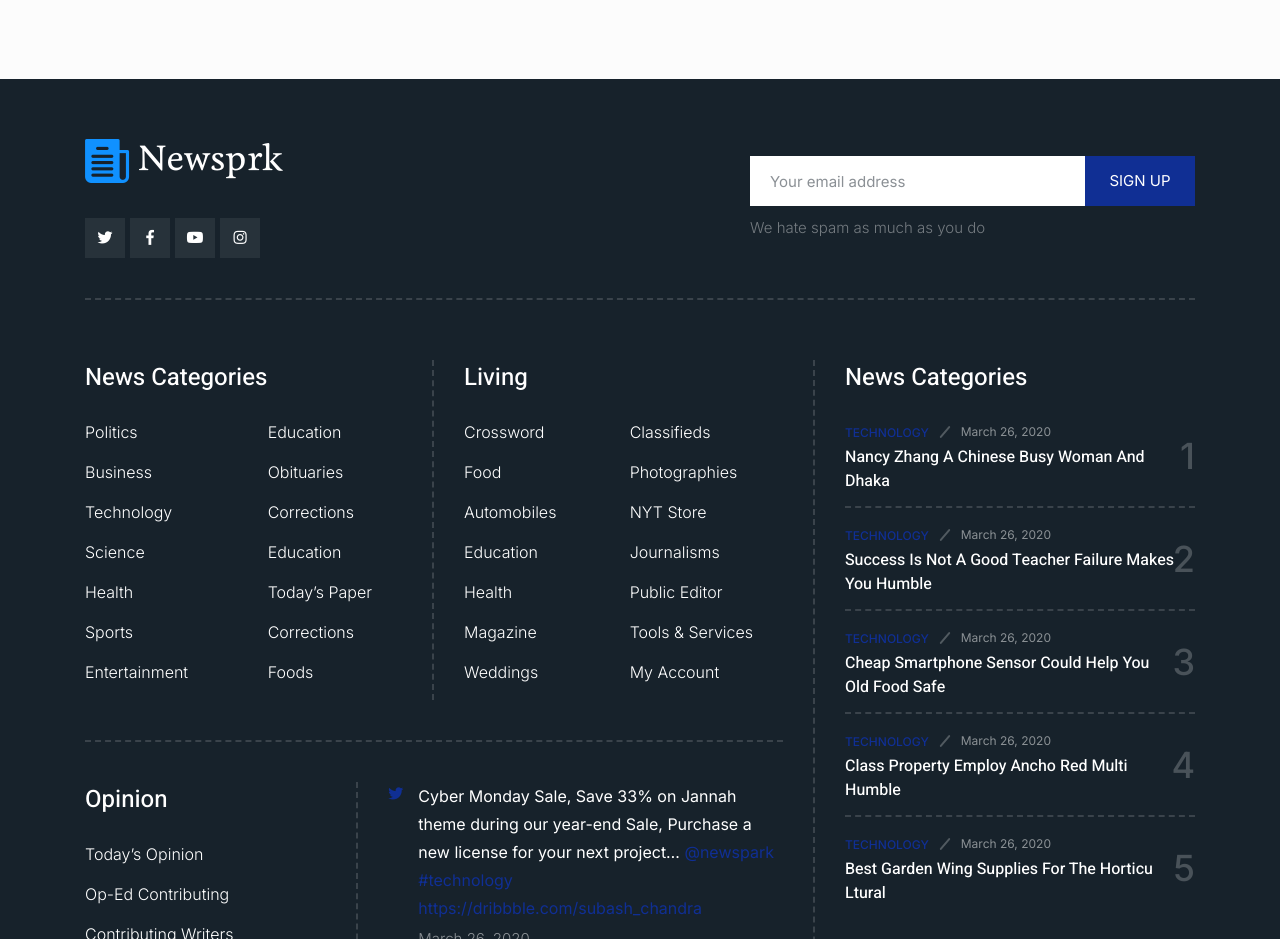
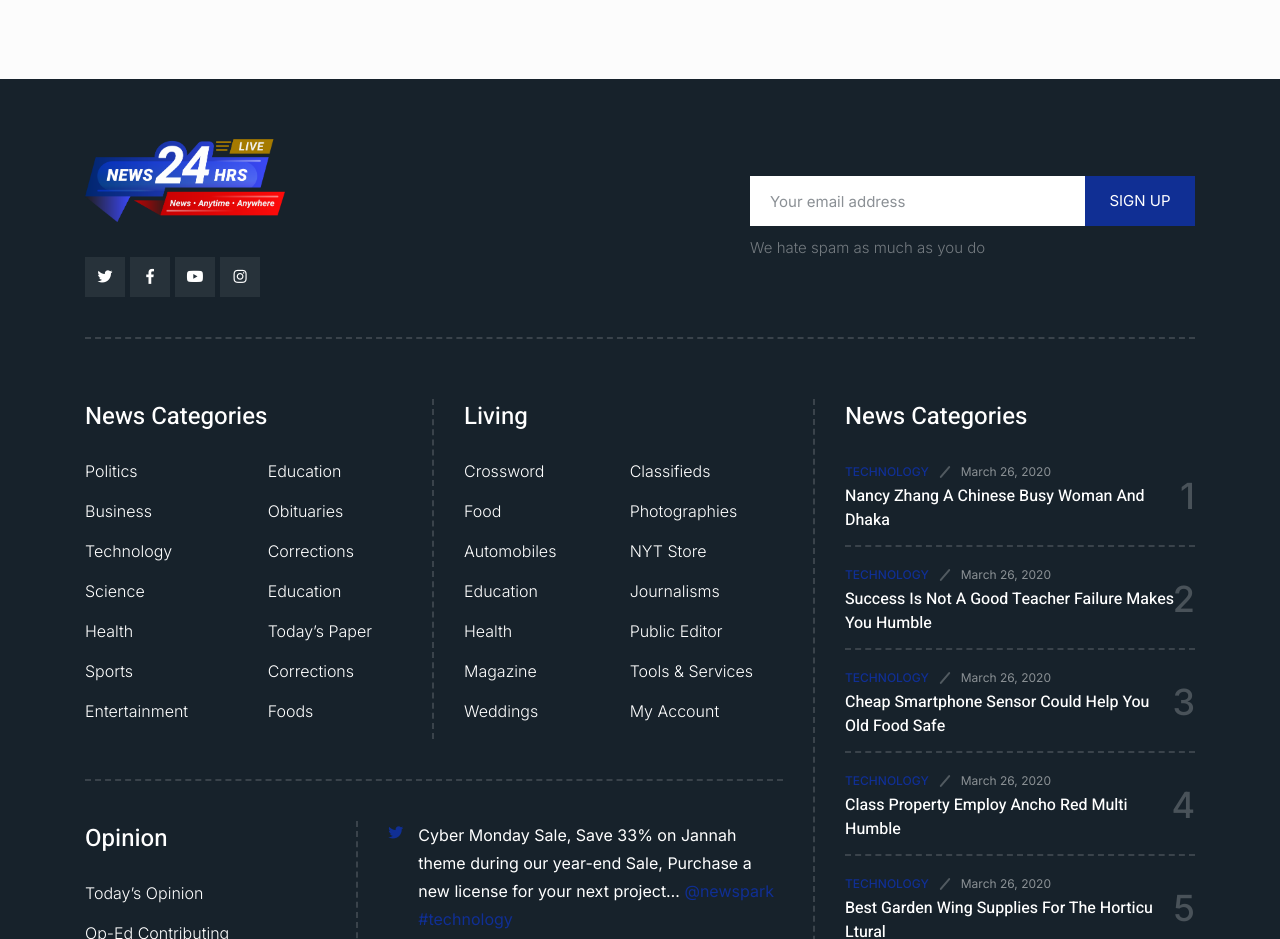
Before and after one commit to Rajshaw96/news24hrs.com, a Next.js app: page / in a window 1280 px wide. Shown: the part 3160-4099 px from the top of the page. Built offline with nearby package versions, Linux system fonts and the light colour scheme; no server answers.

Commit message:
fix: Update footer logo to use color version and set width

```diff
--- a/src/components/Layout/Footer/Footer.js
+++ b/src/components/Layout/Footer/Footer.js
@@ -11,7 +11,7 @@ export default function Footer({ dark }) {
             <div className="col-lg-7 col-md-5">
               <div className="footer-logo">
                 <Link href="/">
-                  <img src="/images/logo/logo-white.png" alt="" />
+                  <img src="/images/logo/logo-color.png" alt="" width={"200px"} />
                 </Link>
                 <ul>
                   <li>
```
